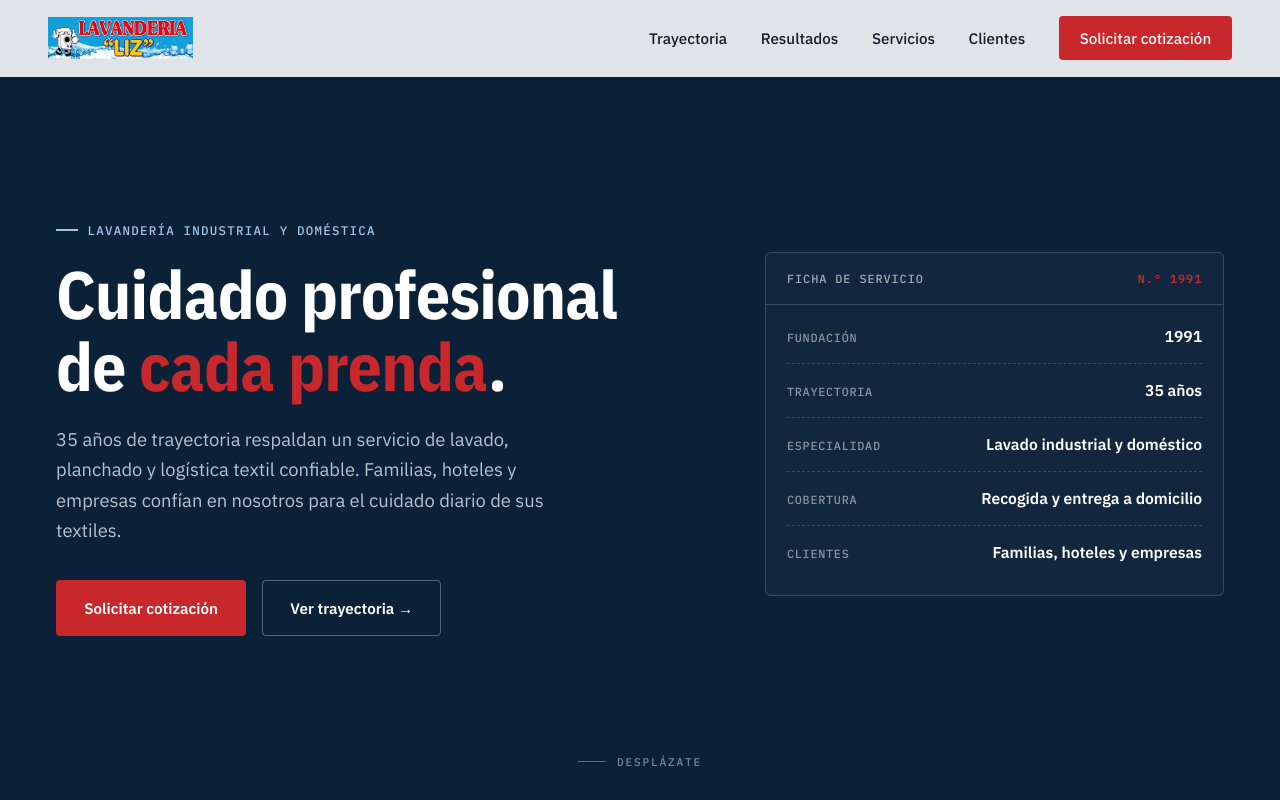
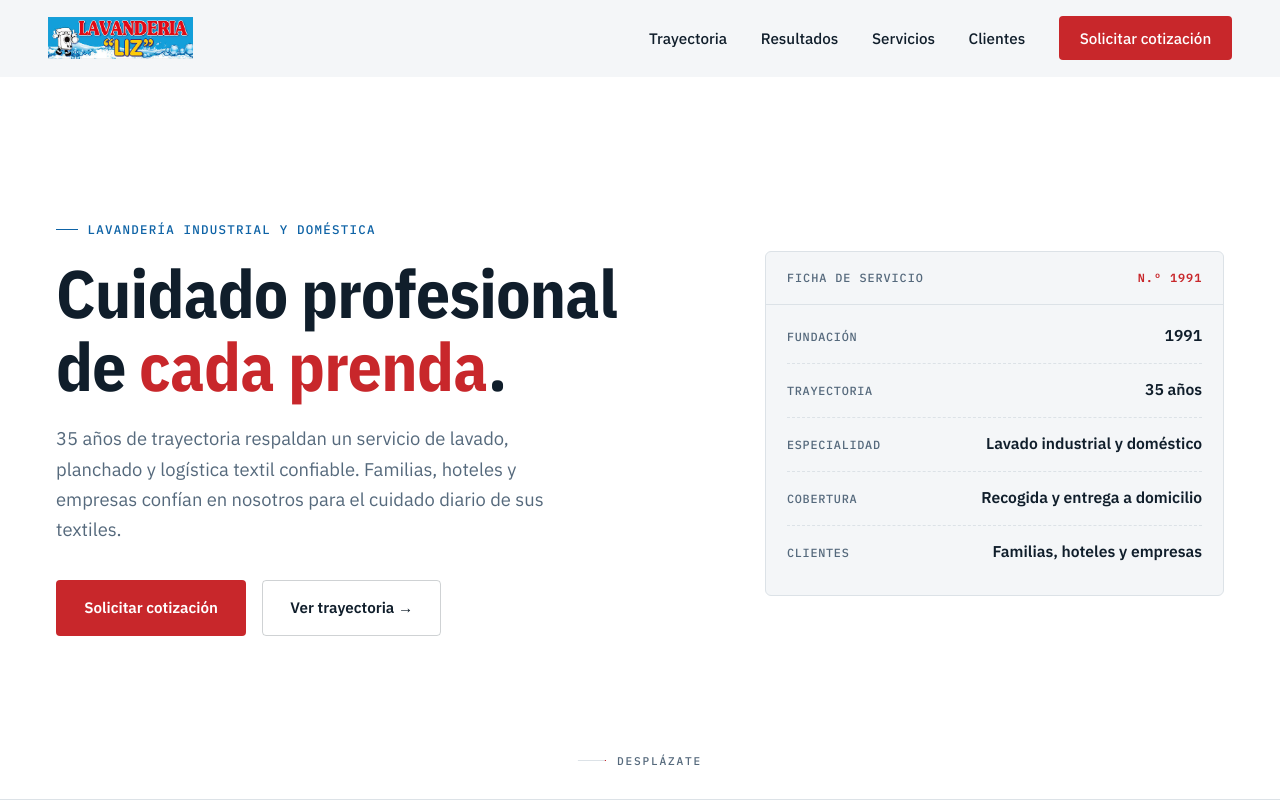
Before and after one commit to JoelTapiaH/Web_Liz, a plain HTML site: page index.html in a window 1280 px wide. Shown: the top 800 px of the page. Drawn offline with nearby package versions, Linux system fonts and the light colour scheme.

Commit message:
Hero y CTA en fondo claro en vez de azul marino

```diff
--- a/index.html
+++ b/index.html
@@ -33,7 +33,7 @@
   <section class="hero" id="inicio">
     <div class="hero__grid">
       <div class="hero__content reveal">
-        <span class="eyebrow eyebrow--light">Lavandería industrial y doméstica</span>
+        <span class="eyebrow">Lavandería industrial y doméstica</span>
         <h1 class="hero__title">
           Cuidado profesional<br />
           de <span class="accent">cada prenda</span>.
@@ -254,12 +254,12 @@
   <!-- ===== CTA / CONTACTO ===== -->
   <section class="cta" id="contacto">
     <div class="cta__box reveal">
-      <span class="eyebrow eyebrow--light">Contacto</span>
+      <span class="eyebrow">Contacto</span>
       <h2>¿Listo para trabajar con nosotros?</h2>
       <p>Escríbenos y recibe tu cotización hoy mismo. Atención rápida y directa.</p>
       <div class="cta__actions">
         <a href="https://wa.me/000000000000" class="btn btn--primary" target="_blank" rel="noopener">Escribir por WhatsApp</a>
-        <a href="tel:+000000000000" class="btn btn--light">Llamar ahora</a>
+        <a href="tel:+000000000000" class="btn btn--ghost">Llamar ahora</a>
       </div>
       <p class="cta__note">Lun a Sáb · 8:00 a 19:00 · Recogida a domicilio disponible</p>
     </div>
--- a/styles.css
+++ b/styles.css
@@ -58,10 +58,6 @@ h1, h2, h3 {
 .btn--primary:hover { background: #a91f22; transform: translateY(-1px); }
 .btn--ghost { color: var(--ink); border-color: rgba(16,30,43,.2); }
 .btn--ghost:hover { border-color: var(--ink); background: rgba(16,30,43,.03); }
-.hero .btn--ghost { color: #fff; border-color: rgba(255,255,255,.3); }
-.hero .btn--ghost:hover { border-color: #fff; background: rgba(255,255,255,.06); }
-.btn--light { background: #fff; color: var(--navy); }
-.btn--light:hover { background: #e8edf1; transform: translateY(-1px); }
 
 /* ===== NAV ===== */
 .nav {
@@ -108,8 +104,9 @@ h1, h2, h3 {
   display: flex; flex-direction: column;
   justify-content: center;
   padding: 8rem clamp(1.2rem, 5vw, 3.5rem) 5rem;
-  background: var(--navy);
-  color: #fff;
+  background: #fff;
+  border-bottom: 1px solid var(--line);
+  color: var(--ink);
 }
 .hero__grid {
   max-width: var(--max); width: 100%; margin: 0 auto;
@@ -123,54 +120,53 @@ h1, h2, h3 {
   color: var(--blue); margin-bottom: 1.1rem;
 }
 .eyebrow::before { content: ""; display: inline-block; width: 22px; height: 1.5px; background: currentColor; }
-.eyebrow--light { color: #9fc4e6; }
 .hero__title {
   font-size: clamp(2.6rem, 6vw, 4.2rem);
   margin-bottom: 1.3rem;
-  color: #fff;
+  color: var(--ink);
 }
 .hero__sub {
   font-size: clamp(1.02rem, 1.6vw, 1.15rem);
-  color: rgba(233, 240, 246, .78); max-width: 520px; margin-bottom: 2.2rem;
+  color: var(--steel); max-width: 520px; margin-bottom: 2.2rem;
 }
 .hero__actions { display: flex; gap: 1rem; flex-wrap: wrap; }
 
 /* ---- Ficha de servicio (elemento distintivo) ---- */
 .ficha {
-  background: rgba(255,255,255,.03);
-  border: 1px solid rgba(255,255,255,.16);
+  background: var(--paper);
+  border: 1px solid var(--line);
   border-radius: var(--radius);
 }
 .ficha__head {
   display: flex; justify-content: space-between; align-items: baseline;
   padding: 1rem 1.3rem;
-  border-bottom: 1px solid rgba(255,255,255,.16);
+  border-bottom: 1px solid var(--line);
   font-family: "IBM Plex Mono", monospace;
   text-transform: uppercase; letter-spacing: .08em; font-size: .74rem;
-  color: rgba(255,255,255,.6);
+  color: var(--steel);
 }
 .ficha__num { color: var(--red); font-weight: 600; }
 .ficha__body { padding: .3rem 1.3rem 1rem; }
 .ficha__row {
   display: flex; justify-content: space-between; align-items: baseline; gap: 1rem;
   padding: .85rem 0;
-  border-bottom: 1px dashed rgba(255,255,255,.16);
+  border-bottom: 1px dashed var(--line);
 }
 .ficha__row:last-child { border-bottom: none; }
 .ficha__label {
   font-family: "IBM Plex Mono", monospace; font-size: .74rem;
-  text-transform: uppercase; letter-spacing: .06em; color: rgba(255,255,255,.5);
+  text-transform: uppercase; letter-spacing: .06em; color: var(--steel);
   white-space: nowrap;
 }
-.ficha__value { font-weight: 600; text-align: right; color: #fff; font-size: .98rem; }
+.ficha__value { font-weight: 600; text-align: right; color: var(--ink); font-size: .98rem; }
 
 .hero__scroll {
   position: absolute; bottom: 1.8rem; left: 50%; transform: translateX(-50%);
   font-family: "IBM Plex Mono", monospace;
-  font-size: .7rem; color: rgba(255,255,255,.45); letter-spacing: .16em; text-transform: uppercase;
+  font-size: .7rem; color: var(--steel); letter-spacing: .16em; text-transform: uppercase;
   display: flex; align-items: center; gap: .7rem;
 }
-.hero__scroll span { width: 28px; height: 1px; background: rgba(255,255,255,.35); position: relative; overflow: hidden; }
+.hero__scroll span { width: 28px; height: 1px; background: var(--line); position: relative; overflow: hidden; }
 .hero__scroll span::after {
   content: ""; position: absolute; top: 0; left: -100%; width: 100%; height: 100%;
   background: var(--red); animation: scrollline 2.2s ease-in-out infinite;
@@ -296,14 +292,14 @@ h1, h2, h3 {
 .cta { padding: 5rem clamp(1.2rem,5vw,3rem); }
 .cta__box {
   max-width: var(--max); margin: 0 auto; text-align: center;
-  background: var(--navy); border-radius: var(--radius);
-  padding: clamp(2.5rem, 6vw, 4rem) 1.5rem; color: #fff;
+  background: #fff; border: 1px solid var(--line); border-radius: var(--radius);
+  padding: clamp(2.5rem, 6vw, 4rem) 1.5rem; color: var(--ink);
 }
 .cta__box .eyebrow { justify-content: center; }
 .cta__box h2 { font-size: clamp(1.9rem, 4.5vw, 2.7rem); margin-bottom: .7rem; }
-.cta__box p { font-size: 1.08rem; opacity: .8; max-width: 520px; margin: 0 auto 1.8rem; }
+.cta__box p { font-size: 1.08rem; color: var(--steel); max-width: 520px; margin: 0 auto 1.8rem; }
 .cta__actions { display: flex; gap: 1rem; justify-content: center; flex-wrap: wrap; }
-.cta__note { margin-top: 1.6rem !important; font-size: .88rem; opacity: .6; }
+.cta__note { margin-top: 1.6rem !important; font-size: .88rem; color: var(--steel); }
 
 /* ===== FOOTER ===== */
 .footer {
```
Also changed, not shown: imagenes/Colegio_mayor_coar_logo.397416b4.png (added), imagenes/contonga.76ade7f5.png (added).
